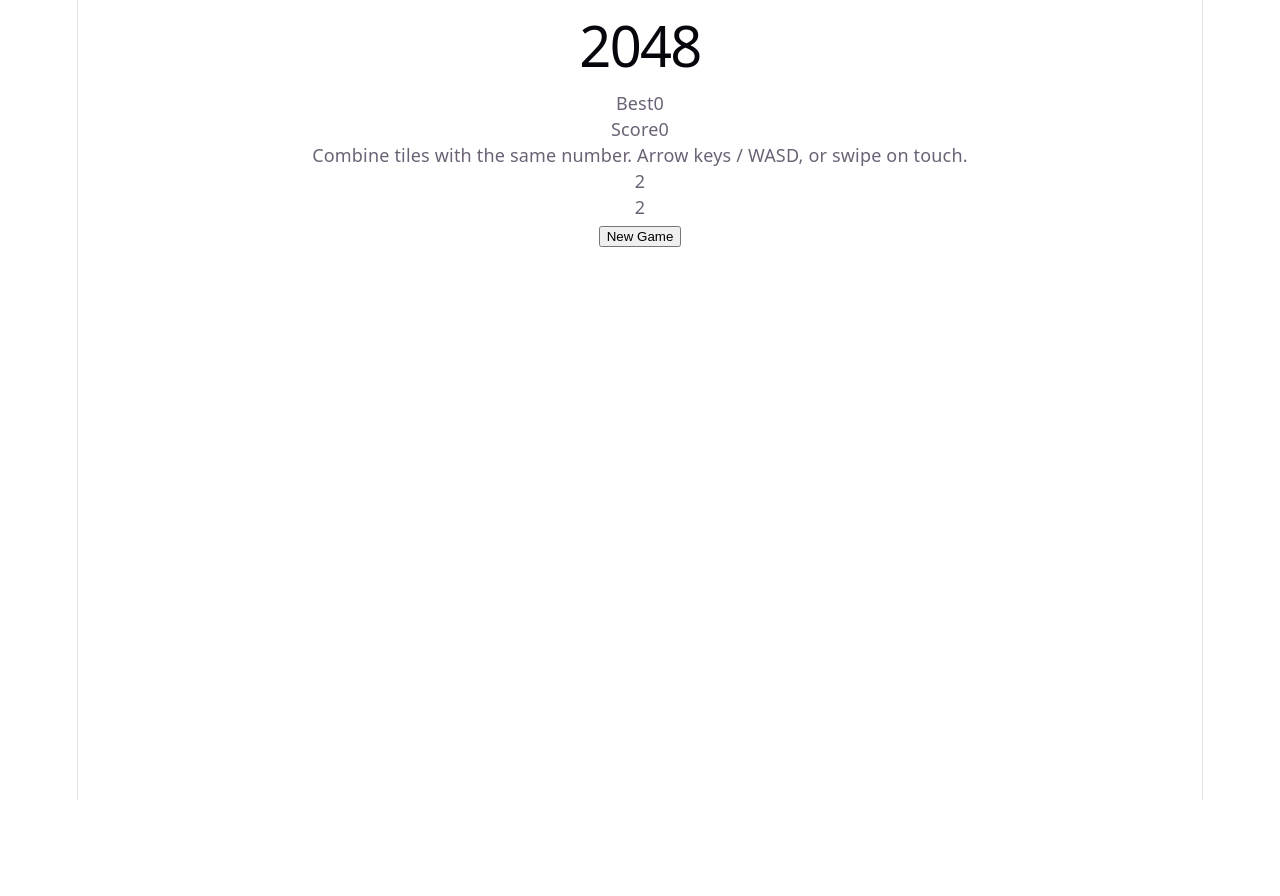
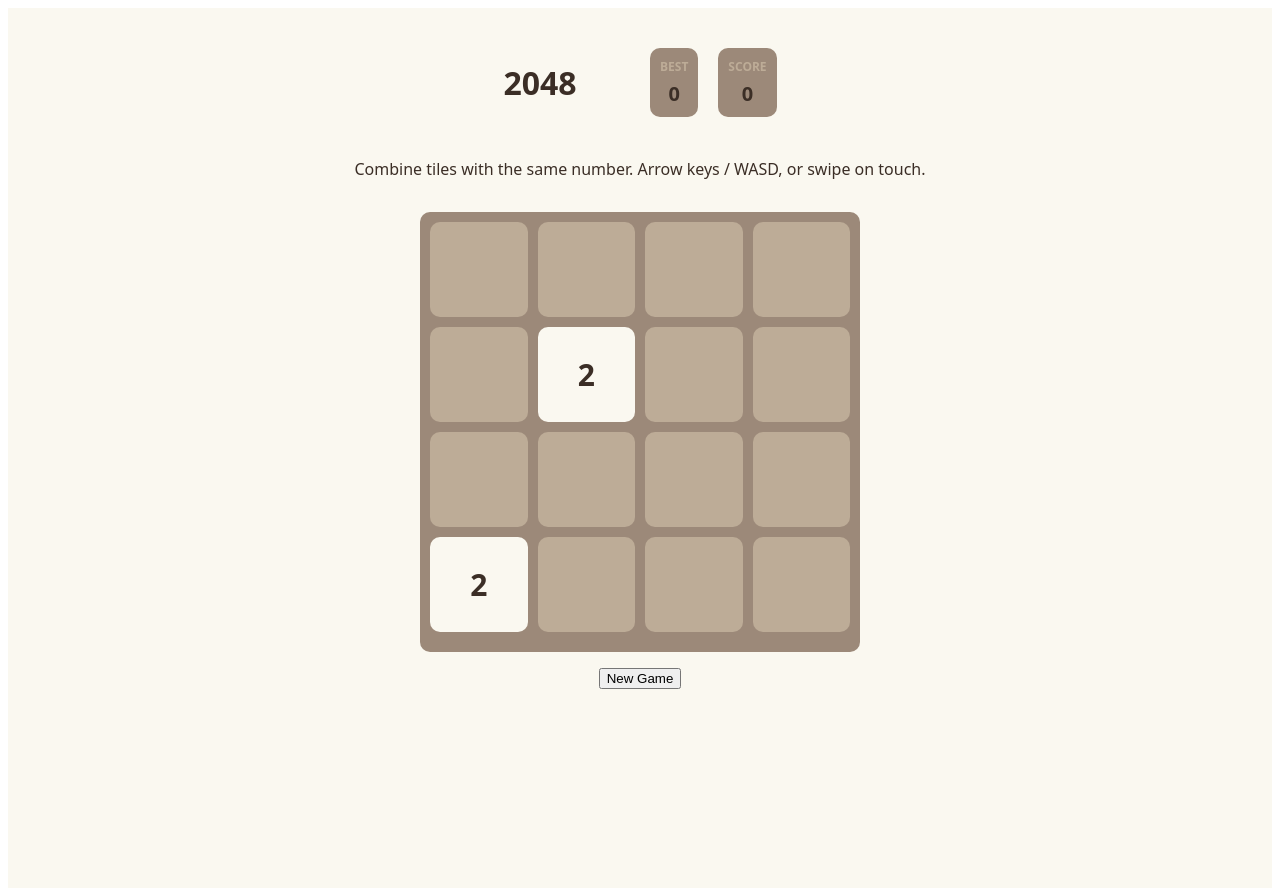
Before and after one commit to prakhar7017/game-2048, a React (Vite) app: page / in a window 1280 px wide. Before the commit the page ends 800 px from the top, so only its background shows below. Built offline with nearby package versions, Linux system fonts and the light colour scheme.

Commit message:
adding css

```diff
--- a/src/features/game2048/components/tile.tsx
+++ b/src/features/game2048/components/tile.tsx
@@ -9,7 +9,7 @@ export function Tile({ value, row, col }: TileProp) {
 
   return (
     <div
-      className={`tile tile-{value}`}
+      className={`tile tile-${value}`}
       style={{
         gridColumn: col + 1,
         gridRow: row + 1,
--- /dev/null
+++ b/src/features/game2048/game2048.css
@@ -0,0 +1,155 @@
+:root {
+  --bg: #FAF8F0;
+  --radius: 10px;
+  --panel: #9C8979;
+  --text-primary: #3B2E26;
+  --text-muted: #BDAC97;
+  --tile-bg: #BDAC97;
+  --accent: #8C7357;
+  --gap: 10px;
+}
+
+.game-shell {
+    min-height: 100vh;
+    display: flex;
+    flex-direction: column;
+    align-items: center;
+    gap: 16px;
+    padding: 32px 16px 48px;
+    background: var(--bg);
+    color: var(--text-primary);
+    font-family: system-ui, -apple-system, BlinkMacSystemFont, 'Segoe UI', Roboto, Oxygen, Ubuntu, Cantarell, 'Open Sans', 'Helvetica Neue', sans-serif;
+}
+
+.game-header {
+    width: 100%;
+    max-width: 420px;
+    display: flex;
+    align-items: center;
+    justify-content: space-evenly;
+}
+
+.scoreboard {
+    display: flex;
+    align-items: center;
+    justify-content: space-evenly;
+    gap: 20px;
+}
+
+.score-box {
+    display: flex;
+    flex-direction: column;
+    align-items: center;
+    background: var(--panel);
+    padding: 10px;
+    gap:5px;
+    border-radius: 10px;
+    color: var(--text-primary);
+}
+
+.score-label {
+    font-size: 12px;
+    color: var(--text-muted);
+    text-transform: uppercase;
+    font-weight: 600;
+}
+
+.score-value {
+    font-size: 20px;
+    color: var(--text-primary);
+    font-weight: 700;
+}
+
+.board {
+    width: min(90vw,420px);
+    height: min(90vw,420px);
+    background: var(--panel);
+    border-radius: var(--radius);
+    display: grid;
+    grid-template-columns: repeat(4,1fr);
+    grid-template-rows: repeat(4,1fr);
+    padding: var(--gap);
+    gap: var(--gap);
+}
+
+.board-cell-bg {
+    background: var(--tile-bg);
+    border-radius: var(--radius);
+}
+
+.tile {
+    background-color: var(--bg);
+    display: flex;
+    justify-content: center;
+    align-items: center;
+    font-size: 30px;
+    font-weight: 700;
+    border-radius: var(--radius);
+    animation: pop 150ms ease-out;
+}
+
+@keyframes pop {
+    from {
+        transform: scale(0.6);
+        opacity: 0.4;
+    }
+    to {
+        transform: scale(1);
+        opacity: 1;
+    }
+}
+
+.tile-2 {
+  background-color: var(--bg);
+  color: var(--text-primary);
+}
+
+.tile-4 {
+  background-color: #EBD8B6;
+  color: var(--text-primary);
+}
+
+.tile-8 {
+  background-color: #F1AE71;
+  color: var(--text-primary);
+}
+
+.tile-16 {
+  background-color: #F58F5A;
+  color: #FFF8F0;
+}
+
+.tile-32 {
+  background-color: #F57557;
+  color: #FFF8F0;
+}
+
+.tile-64 {
+  background-color: #F55A36;
+  color: #FFF8F0;
+}
+
+.tile-128 {
+  background-color: #EDCF72;
+  color: #3B2E26;
+}
+
+.tile-256 {
+  background-color: #EDCC61;
+  color: #3B2E26;
+}
+
+.tile-512 {
+  background-color: #EDC850;
+  color: #FFF8F0;
+}
+
+.tile-1024 {
+  background-color: #EDC53F;
+  color: #FFF8F0;
+}
+
+.tile-2048 {
+  background-color: #3B2E26;
+  color: #F5CC46;
+}
--- a/src/features/game2048/game2048.tsx
+++ b/src/features/game2048/game2048.tsx
@@ -34,19 +34,19 @@ export function Game2048() {
     const swipeHandlers = useSwipe(handelMove);
 
     return (
-        <div>
-            <header>
-                <h1>2048</h1>
+        <div className="game-shell">
+            <header className="game-header">
+                <h1 className="title">2048</h1>
                 <Scoreboard score={score} best={best}/>
             </header>
-            <p>
+            <p className="instructions">
                 Combine tiles with the same number. Arrow keys / WASD, or swipe on touch.
             </p>
-            <div>
+            <div className="board-wrap">
                 <Board board={board} swipeHandlers={swipeHandlers}/>
                 <Overlay status={status} onRestart={restart} onKeepPlaying={keepPlaying}/>
             </div>
-            <button onClick={restart}>
+            <button className="btn btn-secondary restart-btn" onClick={restart}>
                 New Game
             </button>
         </div>
--- a/src/main.tsx
+++ b/src/main.tsx
@@ -1,7 +1,7 @@
 import { StrictMode } from 'react'
 import { createRoot } from 'react-dom/client'
-import './index.css'
 import { Game2048 } from './features/game2048/game2048.tsx'
+import './features/game2048/game2048.css'
 
 createRoot(document.getElementById('root')!).render(
   <StrictMode>
```
